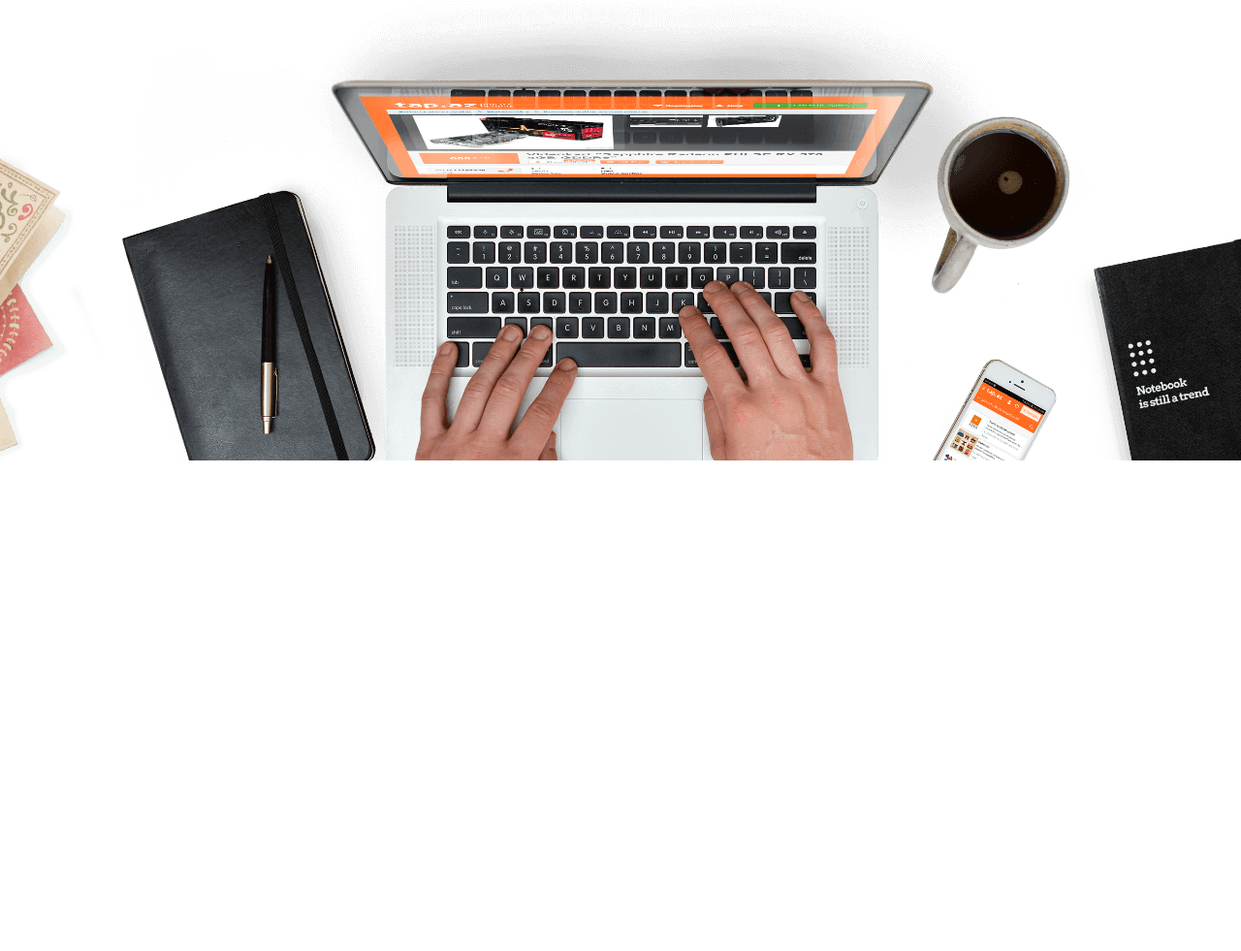
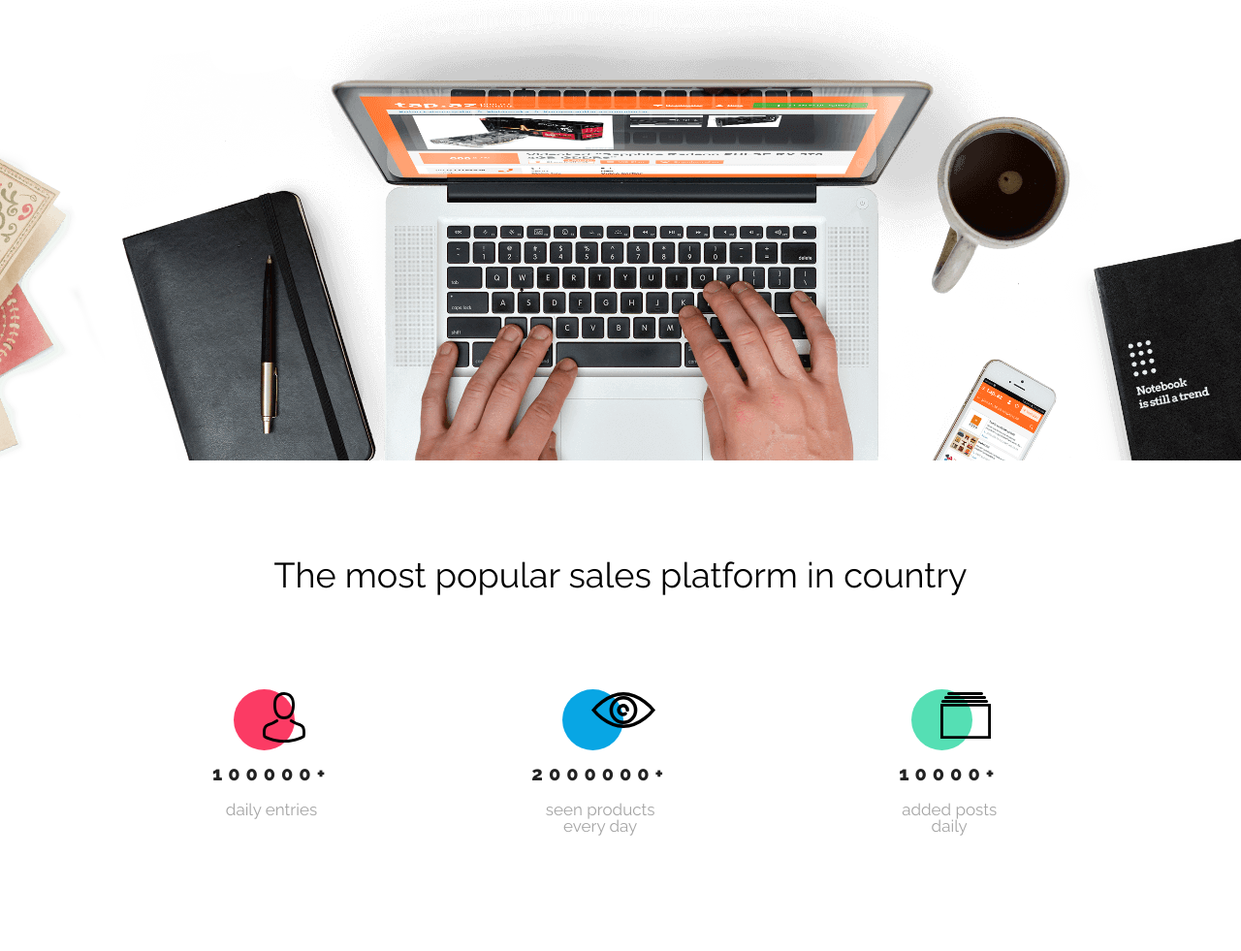
Before and after one commit to MonoliYoda/CL_BestShop_WS, a plain HTML site: page index.html in a window 1280 px wide. Shown: the part 428-1409 px from the top of the page at 97% size. Before the commit the page ends 903 px from the top, so only its background shows below. Drawn offline with nearby package versions, Linux system fonts and the light colour scheme.

Commit message:
stats done

```diff
--- a/css/style.css
+++ b/css/style.css
@@ -40,6 +40,13 @@ section {
     display: flex;
     flex-direction: column;
     align-items: center;
+}
+
+h2 {
+    font-family: var(--font-secondary);
+    color: var(--color-black);
+    font-weight: 400;
+    font-size: 36px;
 }
 
 header {
@@ -118,3 +125,72 @@ nav {
     width: 100%;
     height: auto;
 }
+
+.stats-content {
+    display: flex;
+    flex-direction: column;
+    align-items: center;
+    margin: 100px 0 120px 0;
+}
+
+.stats-title {
+    margin: 0 0 100px 0;
+}
+
+.stats-row {
+    width: 100%;
+    display: flex;
+    justify-content: center;
+}
+
+.stats-single {
+    display: flex;
+    flex-direction: column;
+    align-items: center;
+    margin: 0 92px;
+    max-width: 176px;
+}
+
+.stats-number {
+    font-family: var(--font-secondary);
+    font-size: 20px;
+    font-weight: 800;
+    text-align: center;
+    letter-spacing: 6px;
+    margin: 14px 0 19px 0;
+}
+
+.stats-caption {
+    font-family: var(--font-secondary);
+    color: var(--color-grey);
+    font-size: 17px;
+    font-weight: 400;
+    text-align: center;
+    padding: 0 20px;
+}
+
+.dot {
+    width: 63px;
+    height: 63px;
+    border-radius: 50%;
+    position: relative;
+    margin: 0 15px 0 0;
+}
+
+.dot-image {
+    position: absolute;
+    left: 30px;
+    top: 3px;
+}
+
+.dot-red {
+    background: var(--color-redish);
+}
+
+.dot-blue {
+    background: var(--color-primary);
+}
+
+.dot-green {
+    background: var(--color-green);
+}
--- a/index.html
+++ b/index.html
@@ -36,5 +36,36 @@
         <img src="./assets/Background.png" alt="desktop">
     </section>
 
+    <section class="stats">
+        <div class="container">
+            <div class="stats-content">
+                <h2 class="stats-title">The most popular sales platform in country</h2>
+                <div class="stats-row">
+                    <article class="stats-single">
+                        <div class="dot dot-red">
+                            <img class="dot-image" src="./assets/Person.svg" alt="person">
+                        </div>
+                        <p class="stats-number">100000+</p>
+                        <p class="stats-caption">daily entries</p>
+                    </article>
+                    <article class="stats-single">
+                        <div class="dot dot-blue">
+                            <img class="dot-image" src="./assets/Eye.svg" alt="eye">
+                        </div>
+                        <p class="stats-number">2000000+</p>
+                        <p class="stats-caption">seen products every day</p>
+                    </article>
+                    <article class="stats-single">
+                        <div class="dot dot-green">
+                            <img class="dot-image" src="./assets/Catalog.svg" alt="catalog">
+                        </div>
+                        <p class="stats-number">10000+</p>
+                        <p class="stats-caption">added posts daily</p>
+                    </article>
+                </div>
+            </div>
+        </div>
+    </section>
+
 </body>
 </html>
```
